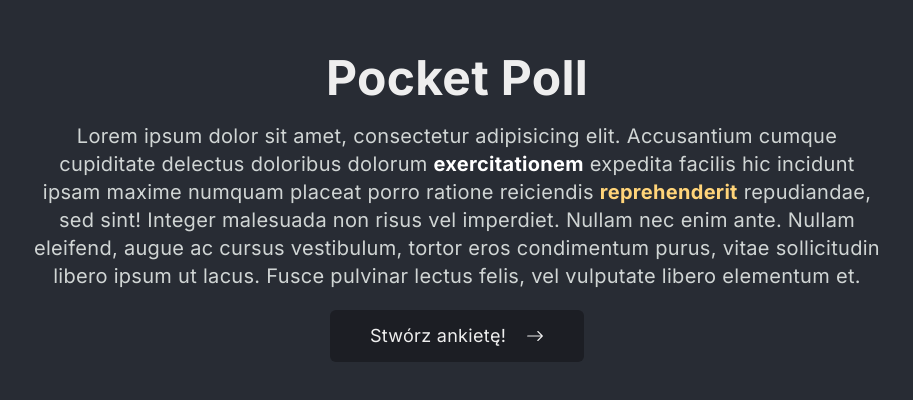
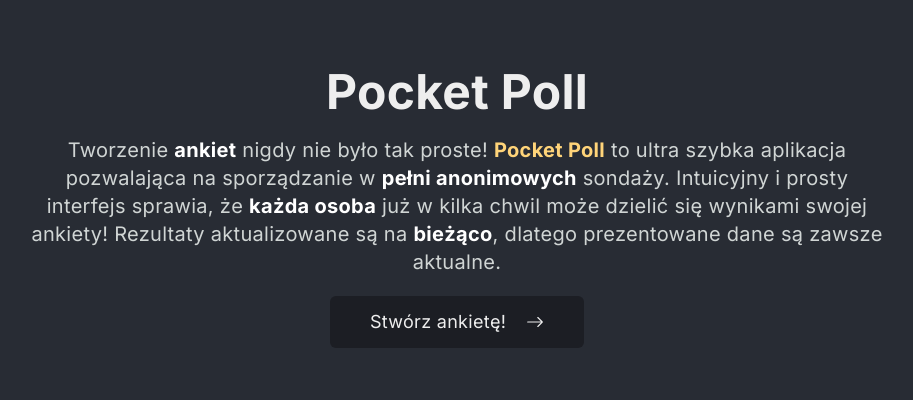
Before and after one commit to BLOCKYe/pocket-poll, a React (Create React App) app: page / in a window 1280 px wide. Shown: the part 192-592 px from the top of the page, without its empty margins (183-1096 px from the left). Built offline with nearby package versions, Linux system fonts and the light colour scheme; no server answers.

Commit message:
Add copy, fix date

```diff
--- a/public/index.html
+++ b/public/index.html
@@ -1,5 +1,5 @@
 <!DOCTYPE html>
-<html lang="en">
+<html lang="pl">
   <head>
     <meta charset="utf-8" />
     <link rel="apple-touch-icon" sizes="180x180" href="/apple-touch-icon.png">
--- a/src/modules/home/views/HomeView.tsx
+++ b/src/modules/home/views/HomeView.tsx
@@ -35,13 +35,7 @@ const HomeView: React.FC = () => {
                 </div>
 
                 <div className={'text-white-dark text-xl mt-5 text-center scale-up-center-2'}>
-                    Lorem ipsum dolor sit amet, consectetur adipisicing elit. Accusantium cumque cupiditate delectus
-                    doloribus dolorum <b className={'text-white-light'}>exercitationem</b> expedita facilis hic incidunt
-                    ipsam maxime numquam placeat porro ratione reiciendis <b
-                    className={'text-color-main'}>reprehenderit</b> repudiandae, sed sint! Integer malesuada non risus
-                    vel imperdiet. Nullam nec enim ante. Nullam eleifend, augue ac cursus vestibulum, tortor eros
-                    condimentum purus, vitae sollicitudin libero ipsum ut lacus. Fusce pulvinar lectus felis, vel
-                    vulputate libero elementum et.
+                    Tworzenie <b className={'text-white-light'}>ankiet</b> nigdy nie było tak proste! <b className={'text-color-main'}>Pocket Poll</b> to ultra szybka aplikacja pozwalająca na sporządzanie w <b className={'text-white-light'}>pełni anonimowych</b> sondaży. Intuicyjny i prosty interfejs sprawia, że <b className={'text-white-light'}>każda osoba</b> już w kilka chwil może dzielić się wynikami swojej ankiety! Rezultaty aktualizowane są na <b className={'text-white-light'}>bieżąco</b>, dlatego prezentowane dane są zawsze aktualne.
                 </div>
 
                 <div className={'mt-5 scale-up-center-3'}>
--- a/src/modules/poll/views/SinglePollView.tsx
+++ b/src/modules/poll/views/SinglePollView.tsx
@@ -17,6 +17,7 @@ import {useDocument} from "react-firebase-hooks/firestore";
 import {Link, useParams} from "react-router-dom";
 import Spinner from "../../../shared/components/Spinner/Spinner";
 import {useTitle} from "../../../core/helpers/useTitle";
+import { MdOutlineDateRange } from 'react-icons/md';
 
 export interface IAnswer {
     content: string,
@@ -164,8 +165,8 @@ const SinglePollView: React.FC = () => {
                     <div className={'fade-in'}>
                         {/* <--- Header with createdAt date, title and description ---> */}
 
-                        <div className={'text-xs opacity-30 mb-1 text-end'}>
-                            {value && getDate(value.data()?.createdAt?.seconds)}
+                        <div className={'text-xs opacity-30 mb-3 flex gap-1 items-center'}>
+                          <MdOutlineDateRange/>  {value && getDate(value.data()?.createdAt?.seconds)}
                         </div>
 
                         <div className={'text-4xl md:text-5xl font-bold'}>
```
